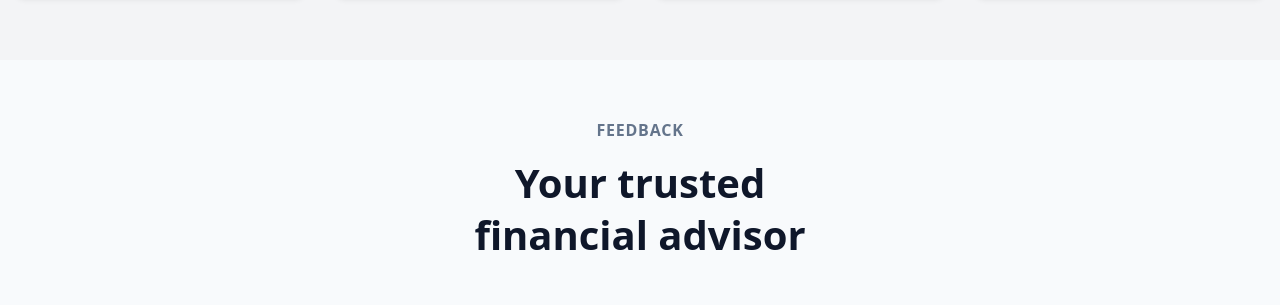
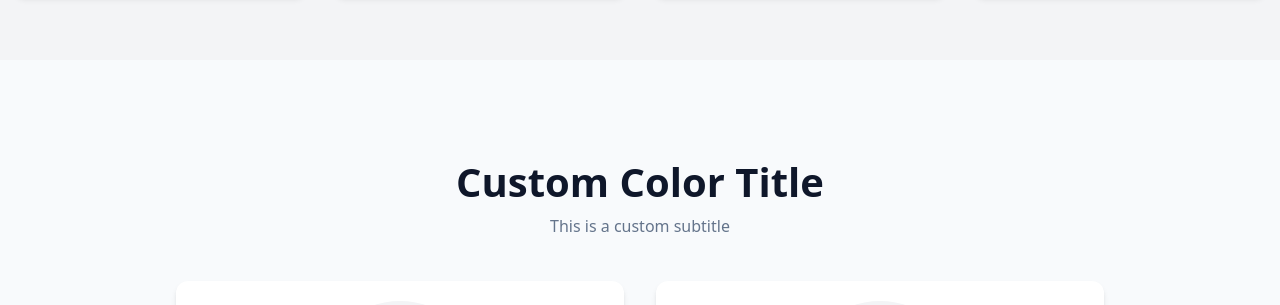
Before and after one commit to mahfuzctg/nxtvis-task, a React (Vite) app: page / in a window 1280 px wide. Shown: the part 1460-1765 px from the top of the page. Built offline with nearby package versions, Linux system fonts and the light colour scheme; grey boxes are pictures that could not be loaded.

Commit message:
reuseables: added title

```diff
--- /dev/null
+++ b/src/reuseables/Title.jsx
@@ -0,0 +1,10 @@
+const Title = ({ title, subtitle }) => {
+  return (
+    <div className="text-center my-8">
+      <h2 className="text-3xl md:text-4xl font-bold text-gray-800">{title}</h2>
+      {subtitle && <p className="mt-2 text-lg text-gray-600">{subtitle}</p>}
+    </div>
+  );
+};
+
+export default Title;
--- a/src/sections/FeedbackSection.jsx
+++ b/src/sections/FeedbackSection.jsx
@@ -2,6 +2,7 @@ import React, { useState } from "react";
 import { FaQuoteRight, FaRegStar, FaStar } from "react-icons/fa";
 import { IoArrowBack, IoArrowForward } from "react-icons/io5";
 import { feedback } from "../data/feedbackData";
+import Title from "../reuseables/Title";
 
 const FeedbackSection = () => {
   const [currentIndex, setCurrentIndex] = useState(0);
@@ -22,15 +23,12 @@ const FeedbackSection = () => {
 
   return (
     <section className="py-16 ">
-      <div className="max-w-5xl mx-auto px-4 text-center">
-        <p className="text-[#6366F1] font-semibold tracking-wider uppercase">
-          Feedback
-        </p>
-        <h2 className="text-3xl  font-bold mt-2 leading-tight">
-          Your trusted
-          <br />
-          financial advisor
-        </h2>
+      <div className="max-w-6xl mx-auto px-4 text-center">
+        <Title
+          title="Custom Color Title"
+          subtitle="This is a custom subtitle"
+          color="blue-600"
+        />
 
         {/* Feedback */}
         <div className="flex justify-center items-center gap-8 mt-12 flex-wrap">
```
